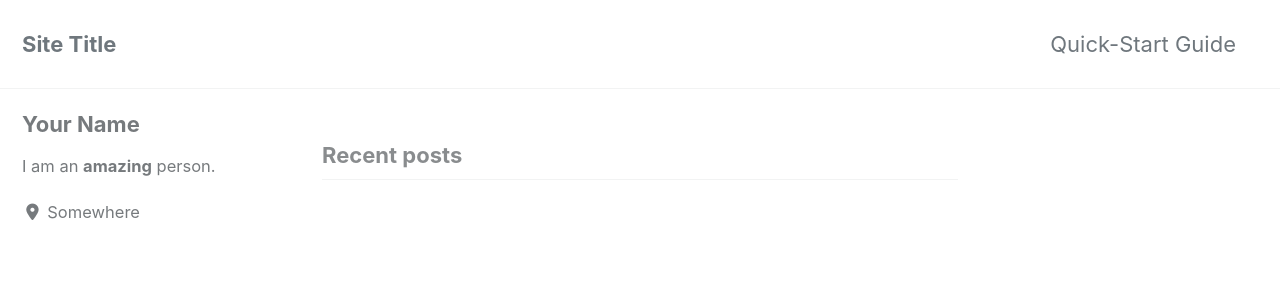
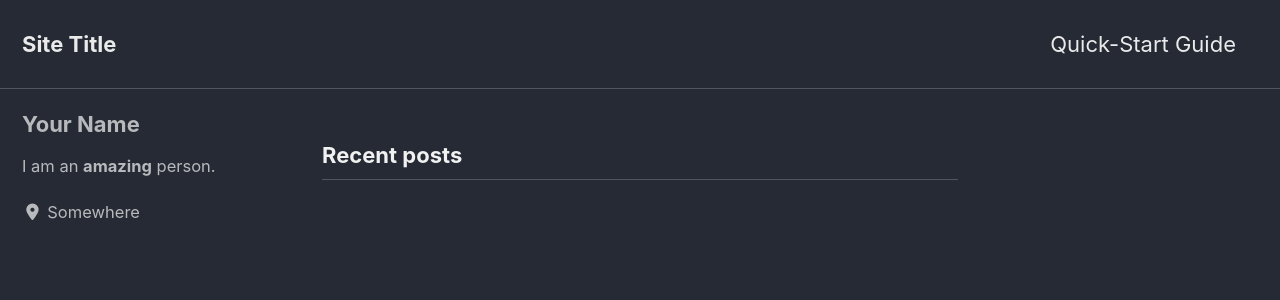
Before and after one commit to MinSeungHyun/minseunghyun.github.io, a Jekyll site: the page built from index.html, in a window 1280 px wide and 900 px high. Shown: the top 300 px of the window. Built offline with Jekyll 4.4.1, drawn with Linux system fonts in a browser that asks for light colours; cached includes are drawn as plain includes; nearby versions of some CDN libraries; the list of posts is cut into pages by our own code.

Commit message:
Change theme and edit Gemfile

```diff
--- a/Gemfile
+++ b/Gemfile
@@ -1,2 +1,2 @@
 source "https://rubygems.org"
-gemspec
+gem "minimal-mistakes-jekyll"
--- a/_config.yml
+++ b/_config.yml
@@ -10,9 +10,9 @@
 # Review documentation to determine if you should use `theme` or `remote_theme`
 # https://mmistakes.github.io/minimal-mistakes/docs/quick-start-guide/#installing-the-theme
 
-# theme                  : "minimal-mistakes-jekyll"
-# remote_theme           : "mmistakes/minimal-mistakes"
-minimal_mistakes_skin    : "default" # "air", "aqua", "contrast", "dark", "dirt", "neon", "mint", "plum", "sunrise"
+theme                  : "minimal-mistakes-jekyll"
+remote_theme           : "mmistakes/minimal-mistakes"
+minimal_mistakes_skin    : "dark"
 
 # Site Settings
 locale                   : "en-US"
```
